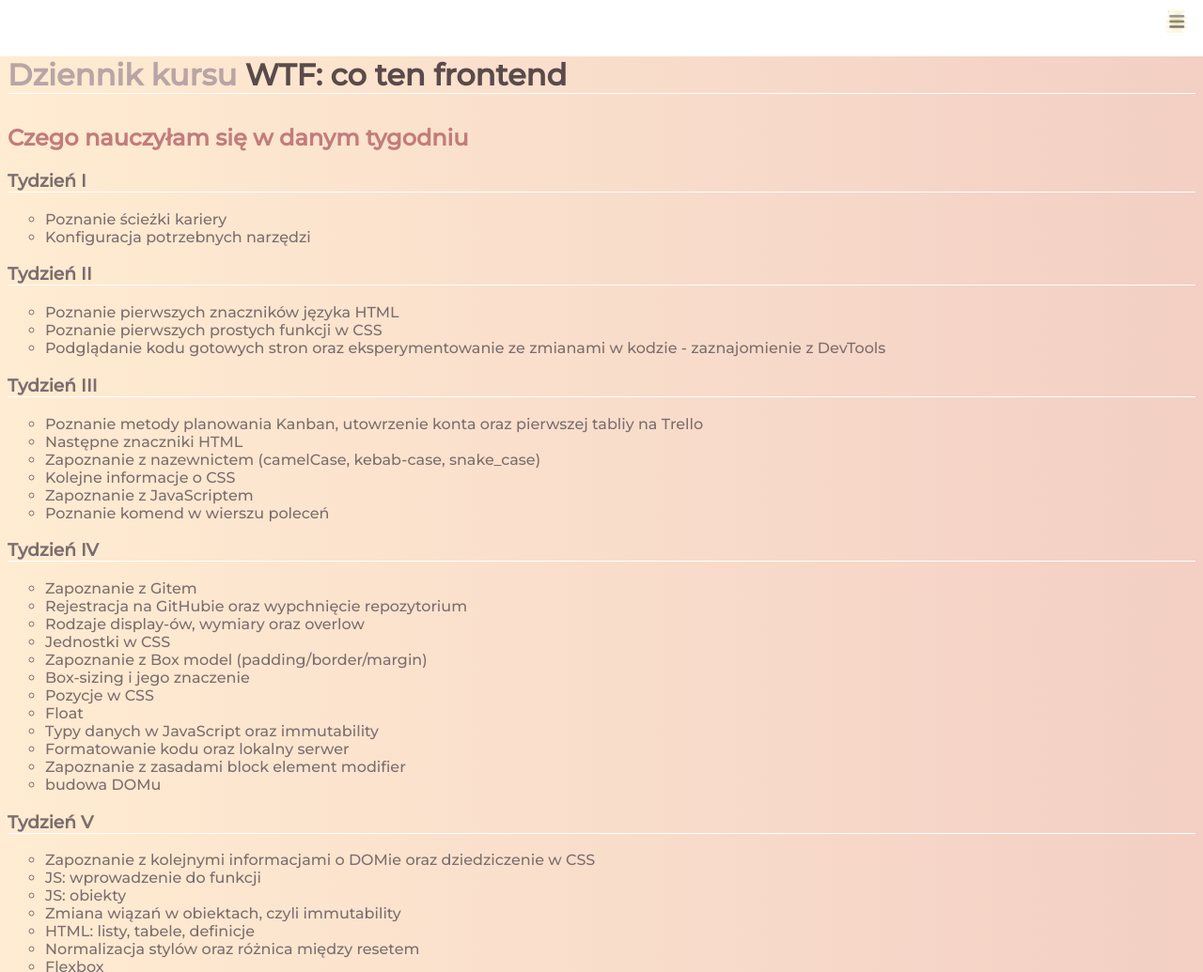
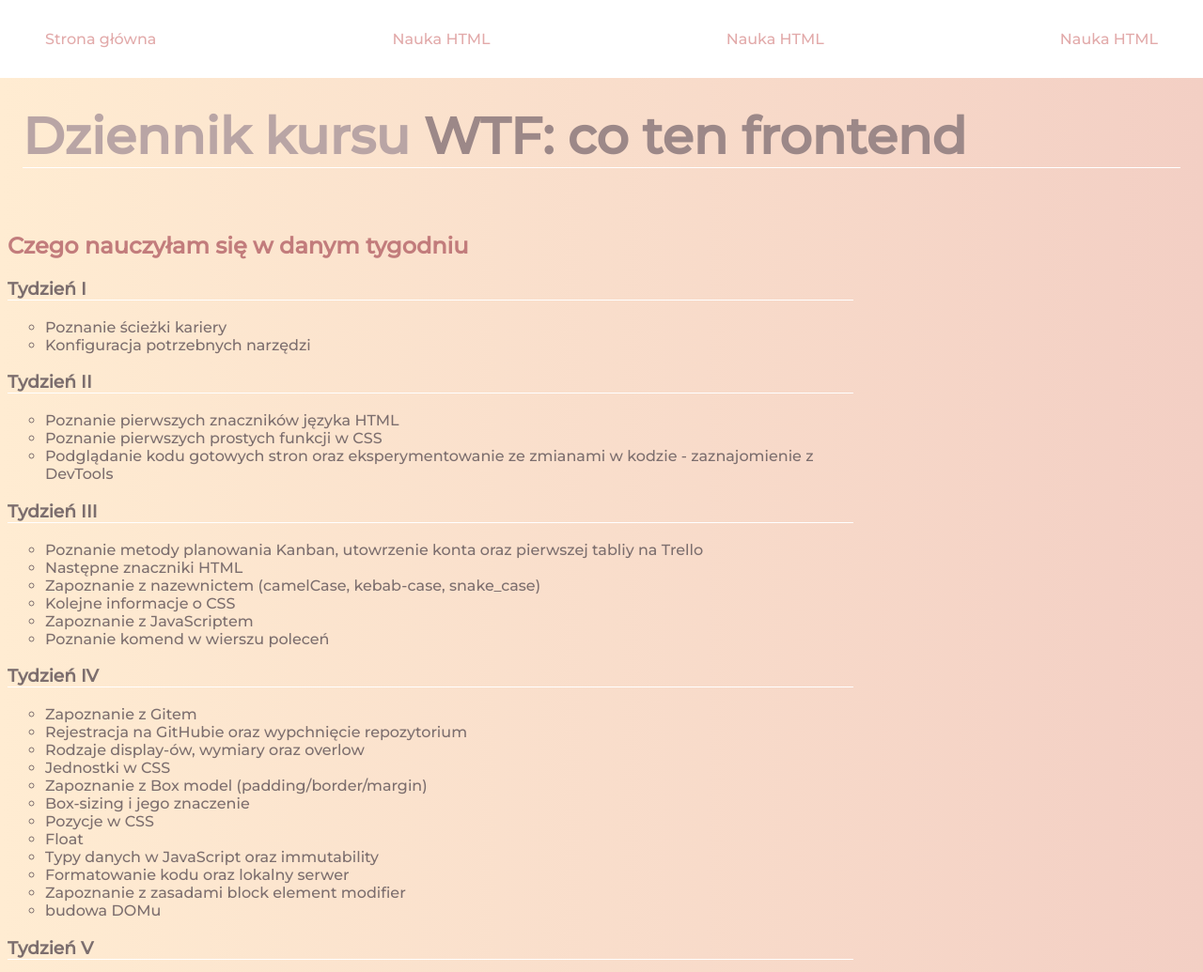
Before and after one commit to barbarakaluza/homepage, a plain HTML site: page nauka-html.html in a window 1280 px wide. Shown: the top 1035 px of the page at 94% size. Drawn offline with Linux system fonts and the light colour scheme.

Commit message:
make media screen - homepage

```diff
--- a/style.css
+++ b/style.css
@@ -26,9 +26,8 @@ body {
 }
 
 .navigation {
-  padding: 16px;
+ padding: 16px;
  display: none;
- transition-duration: 4s;
 }
 
 .navigation--open {
@@ -37,7 +36,7 @@ body {
 
 .navigation__link {
  text-decoration: none;
- color: rgb(219, 129, 129);
+ color: rgb(226, 170, 170);
  display: block;
  margin: 0 0 16px;
 }
@@ -83,7 +82,7 @@ body {
  max-width: 100%;
 }
 .kurs__title {
-  color: rgb(90, 74, 74);
+  color: rgb(156, 136, 136);
 }
 .about-me {
 
@@ -121,6 +120,47 @@ body {
 .summary-list {
   list-style-type: circle;
 }
+.footer {
+  color: rgb(187, 104, 104);
+}
 @media screen and (min-width: 640px) {
 
+  .main {
+    display: grid;
+    grid-template-columns: [first] 1fr [second] 64px [thrid] 300px;
+    grid-template-areas: "header header header"
+    "article . aside" "footer footer footer";
+  }
+
+  .main__header {
+     grid-area: header;
+     padding: 16px;
+   }
+
+ .about-me {
+   grid-area: aside;
+   padding: 16px;
+ }
+
+ .notes {
+   grid-area: article;
+   padding: 16px;
+ }
+ .main__header--heading {
+  font-size: 54px;
+ }
+ .navigation {
+   display: flex;
+   justify-content: space-between;
+   align-items: center;
+   padding-left: 32px;
+   padding-right: 32px;
+ }
+ .navigation__link {
+   padding: 16px;
+   margin-bottom: 0;
+ }
+ .hamburger--js {
+   display: none;
+ }
 }
```
